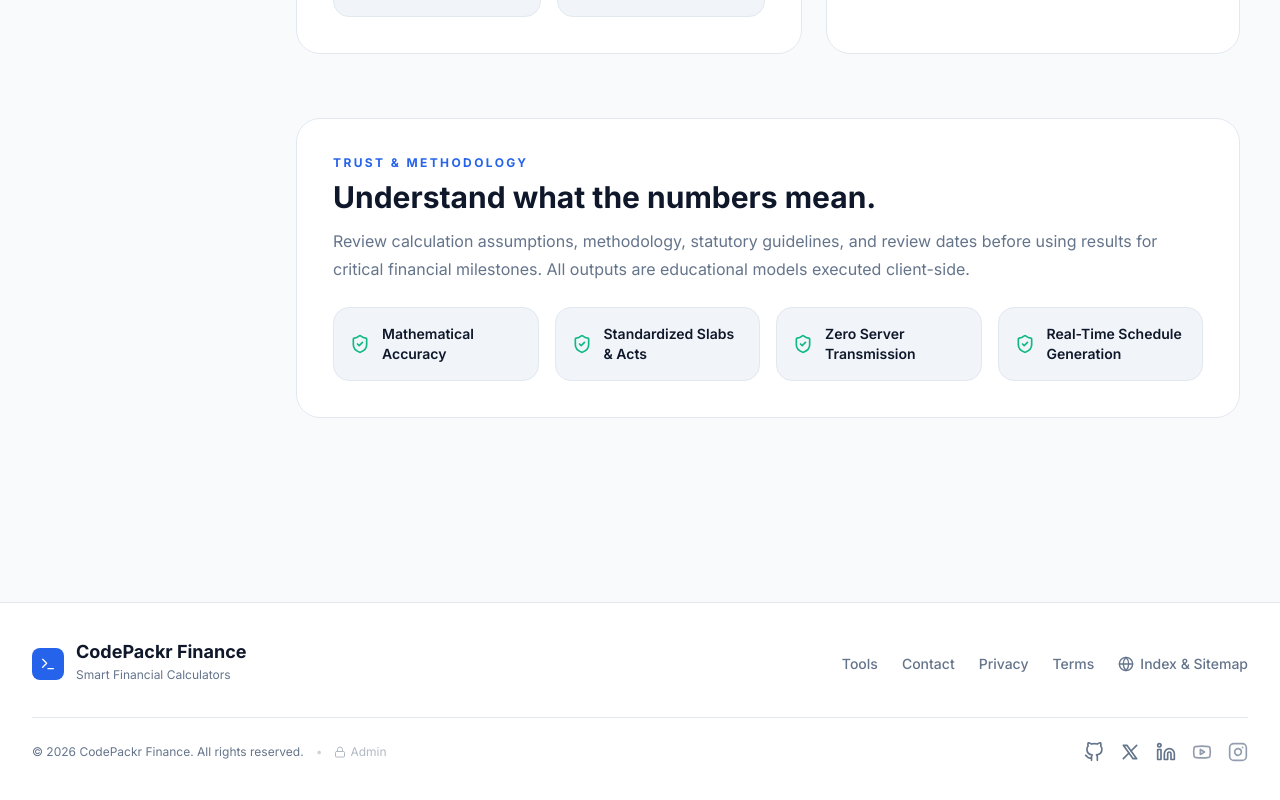
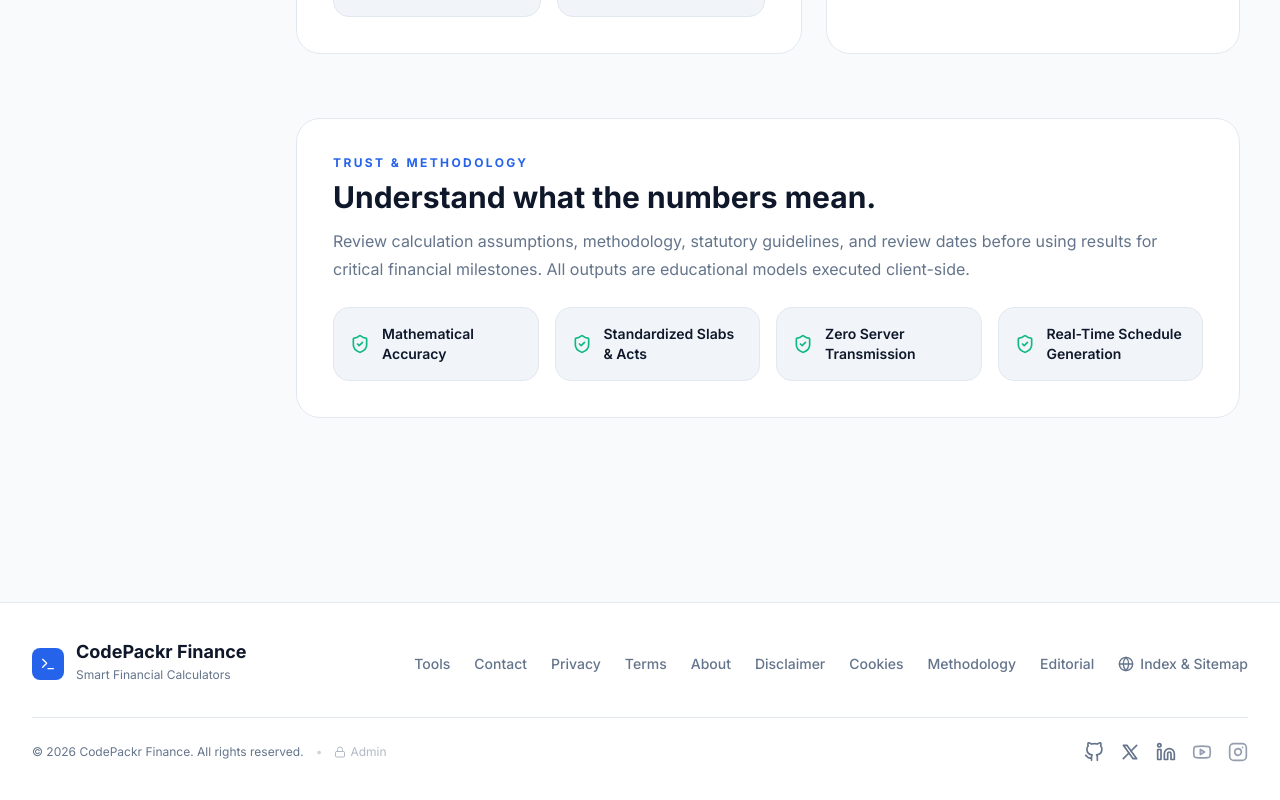
Before and after one commit to coolnaveen99/codepackr-finance, a React (Vite) app: page / in a window 1280 px wide. Shown: the part 5644-6444 px from the top of the page. Built offline with nearby package versions, Linux system fonts and the light colour scheme; no server answers; the database is empty.

Commit message:
Add trust page navigation options to Footer

```diff
--- a/src/components/Footer.tsx
+++ b/src/components/Footer.tsx
@@ -6,6 +6,7 @@ interface FooterProps {
   onGoHome: () => void;
   onGoContact: () => void;
   onGoPrivacy: (tab: 'privacy' | 'terms') => void;
+  onGoTrustPage: (page: 'about' | 'financial-disclaimer' | 'cookie-policy' | 'calculation-methodology' | 'editorial-policy') => void;
   onOpenSitemap: () => void;
   onOpenAdminLogin?: () => void;
 }
@@ -14,6 +15,7 @@ export const Footer: React.FC<FooterProps> = ({
   onGoHome,
   onGoContact,
   onGoPrivacy,
+  onGoTrustPage,
   onOpenSitemap,
   onOpenAdminLogin,
 }) => {
@@ -37,6 +39,11 @@ export const Footer: React.FC<FooterProps> = ({
             <button onClick={onGoContact} className="hover:text-[color:var(--brand)] transition-colors cursor-pointer">Contact</button>
             <button onClick={() => onGoPrivacy('privacy')} className="hover:text-[color:var(--brand)] transition-colors cursor-pointer">Privacy</button>
             <button onClick={() => onGoPrivacy('terms')} className="hover:text-[color:var(--brand)] transition-colors cursor-pointer">Terms</button>
+            <button onClick={() => onGoTrustPage('about')} className="hover:text-[color:var(--brand)] transition-colors cursor-pointer">About</button>
+            <button onClick={() => onGoTrustPage('financial-disclaimer')} className="hover:text-[color:var(--brand)] transition-colors cursor-pointer">Disclaimer</button>
+            <button onClick={() => onGoTrustPage('cookie-policy')} className="hover:text-[color:var(--brand)] transition-colors cursor-pointer">Cookies</button>
+            <button onClick={() => onGoTrustPage('calculation-methodology')} className="hover:text-[color:var(--brand)] transition-colors cursor-pointer">Methodology</button>
+            <button onClick={() => onGoTrustPage('editorial-policy')} className="hover:text-[color:var(--brand)] transition-colors cursor-pointer">Editorial</button>
             <button onClick={onOpenSitemap} className="flex items-center gap-1.5 hover:text-[color:var(--brand)] transition-colors cursor-pointer">
               <Globe className="w-4 h-4" /> Index &amp; Sitemap
             </button>
```
